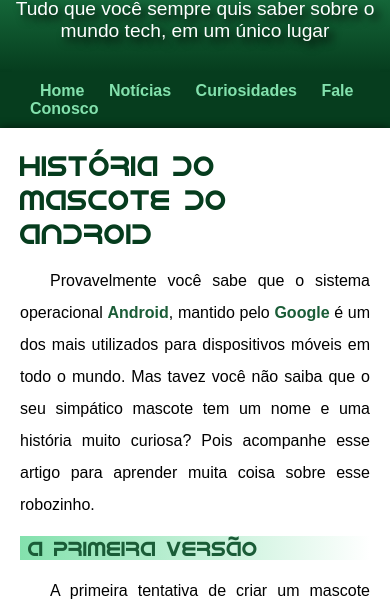
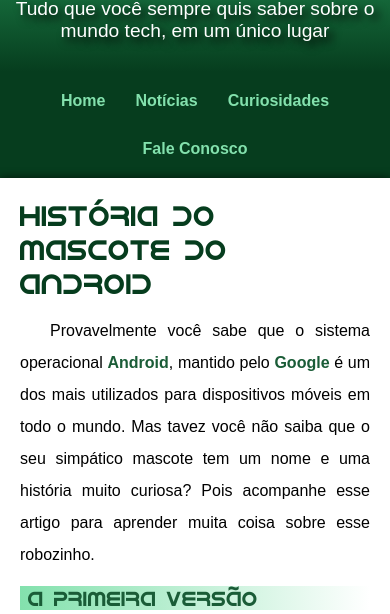
Before and after one commit to Samuel-fsb/projeto-android, a plain HTML site: page index.html in a window 390 px wide. Shown: the part 206-820 px from the top of the page. Drawn offline with Linux system fonts and the light colour scheme; a web font is replaced by a local one.

Commit message:
Ajustando para mobile

```diff
--- a/estilo/style.css
+++ b/estilo/style.css
@@ -66,10 +66,13 @@ header > p{
     text-shadow: 5px 5px 8px black;
 }
 
-nav{
+nav {
     background-color: var(--cor5);
-    padding: 10px 30px;
-    box-shadow: 0px 7px 7px rgba(0, 0, 0, 0.522);
+    display: flex;
+    flex-wrap: wrap;
+    justify-content: center;
+    gap: 10px;
+    padding: 10px;
 }
 
 nav > a{
--- a/index.html
+++ b/index.html
@@ -17,7 +17,7 @@
         <a href="#">Home</a>
         <a href="#">Notícias</a>
         <a href="#">Curiosidades</a>
-        <a href="#">Fale Conosco</a>
+        <a href="#" id="fale">Fale Conosco</a>
     </nav>
     <main>
         <article>
```
